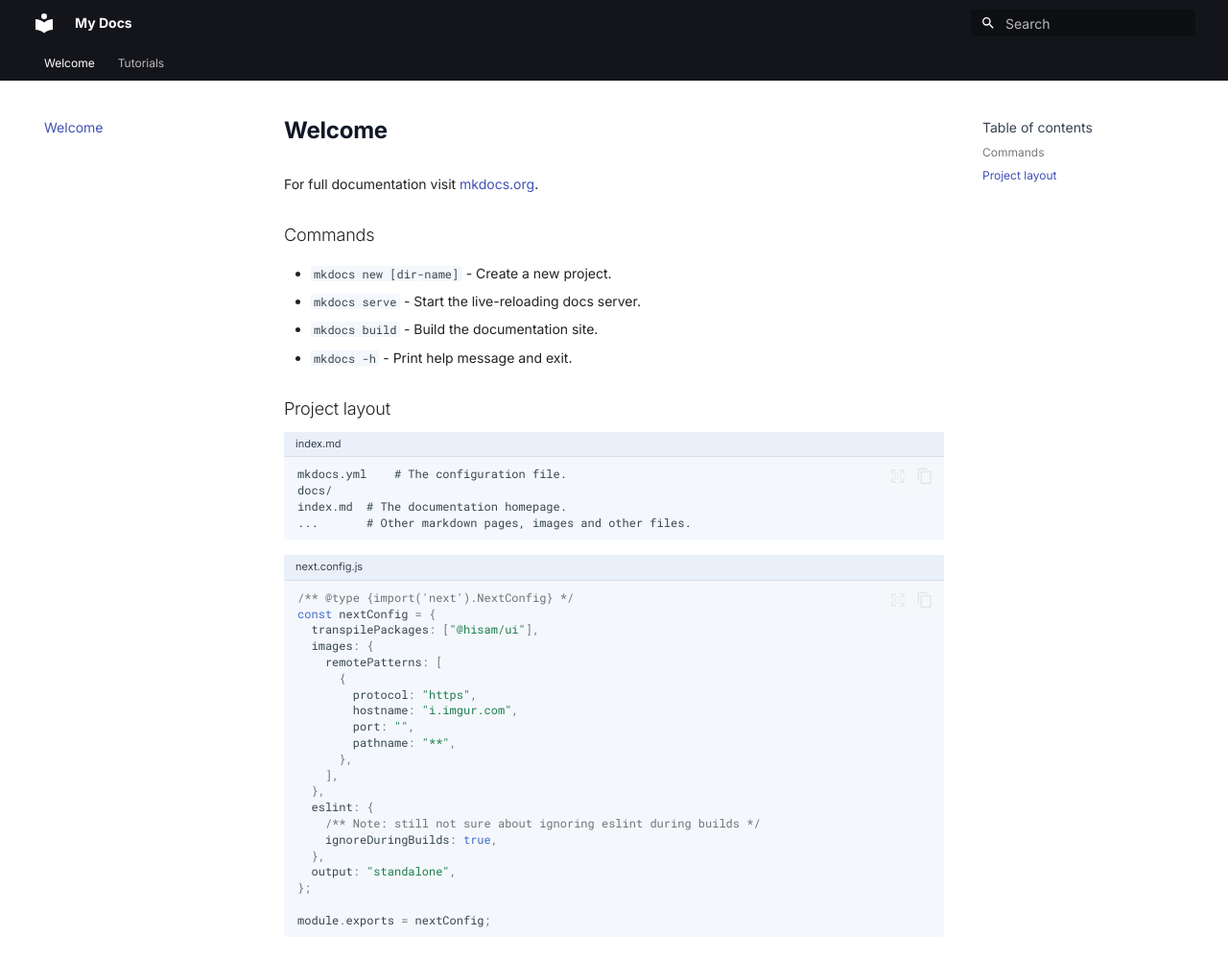
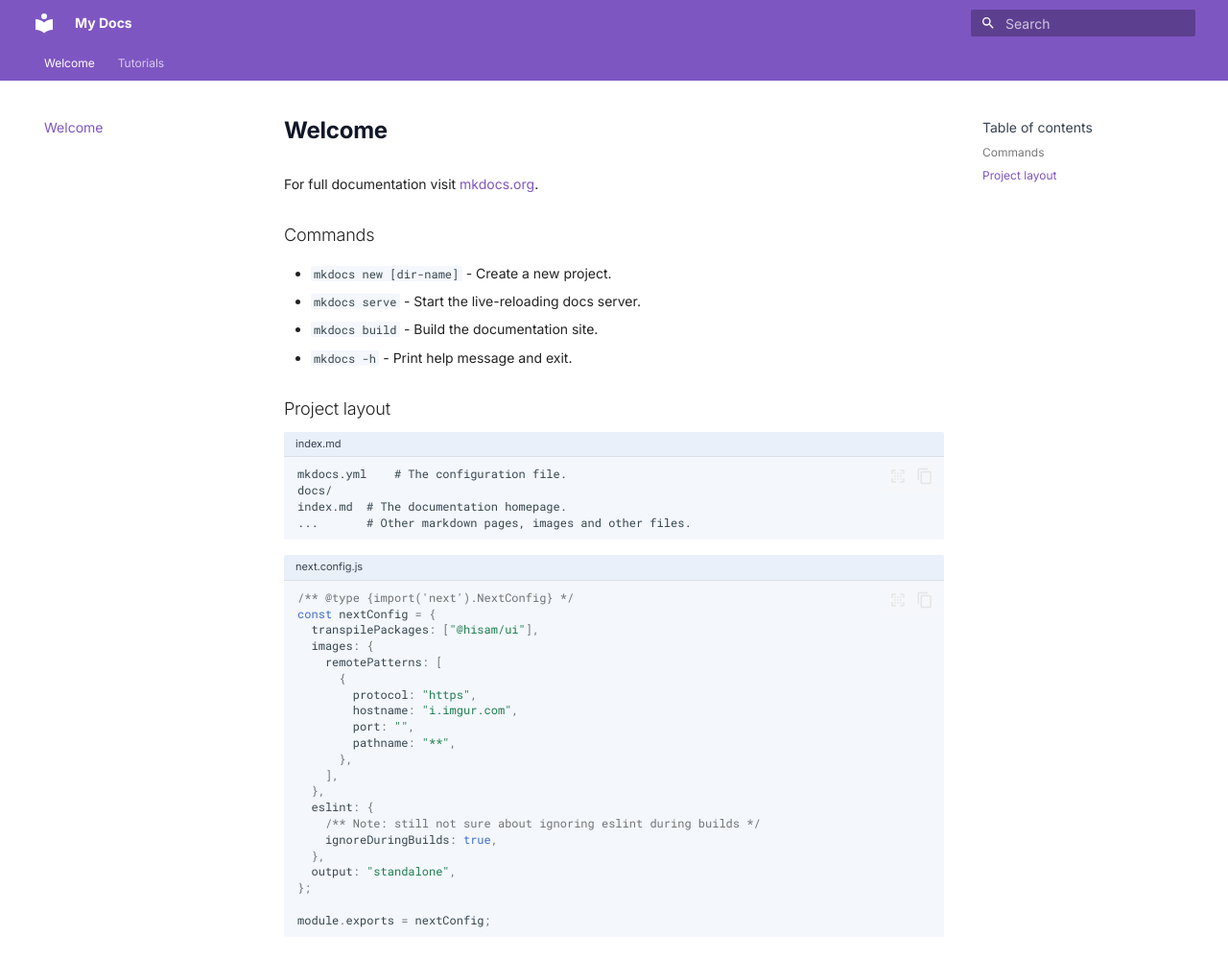
Before and after one commit to hisamafahri/mkdocs-template, an MkDocs documentation site: the page built from docs/index.md, in a window 1280 px wide and 1000 px high. Shown: the whole window at 96% size. Built offline with MkDocs 1.6.1 and Material for MkDocs 9.7.7, drawn with Linux system fonts in a browser that asks for light colours.

Commit message:
feat: cleanups

```diff
--- a/docs/stylesheets/globals.css
+++ b/docs/stylesheets/globals.css
@@ -4,17 +4,10 @@
   --gray-800: #1f2937;
   --gray-700: #374151;
 
-  --sky-700: #0369A1;
-  --sky-600: #0284C7;
-  --sky-500: #0EA5E9;
-  --sky-200: #BAE6FD;
-
   /* Font weight */
   --font-normal: 400;
   --font-medium: 500;
   --font-semibold: 600;
-
-
 }
 
 /* Themes */
--- a/mkdocs.yml
+++ b/mkdocs.yml
@@ -4,7 +4,8 @@ theme:
   font:
     text: Inter
   palette:
-    primary: black
+    primary: deep purple
+    accent: deep purple
   features:
     - content.code.annotate
     - content.code.copy
--- a/requirements.txt
+++ b/requirements.txt
@@ -1 +1 @@
-mkdocs-material=="9.*"
+mkdocs-material==9.5.5
```
Also changed, not shown: 1 other file.
